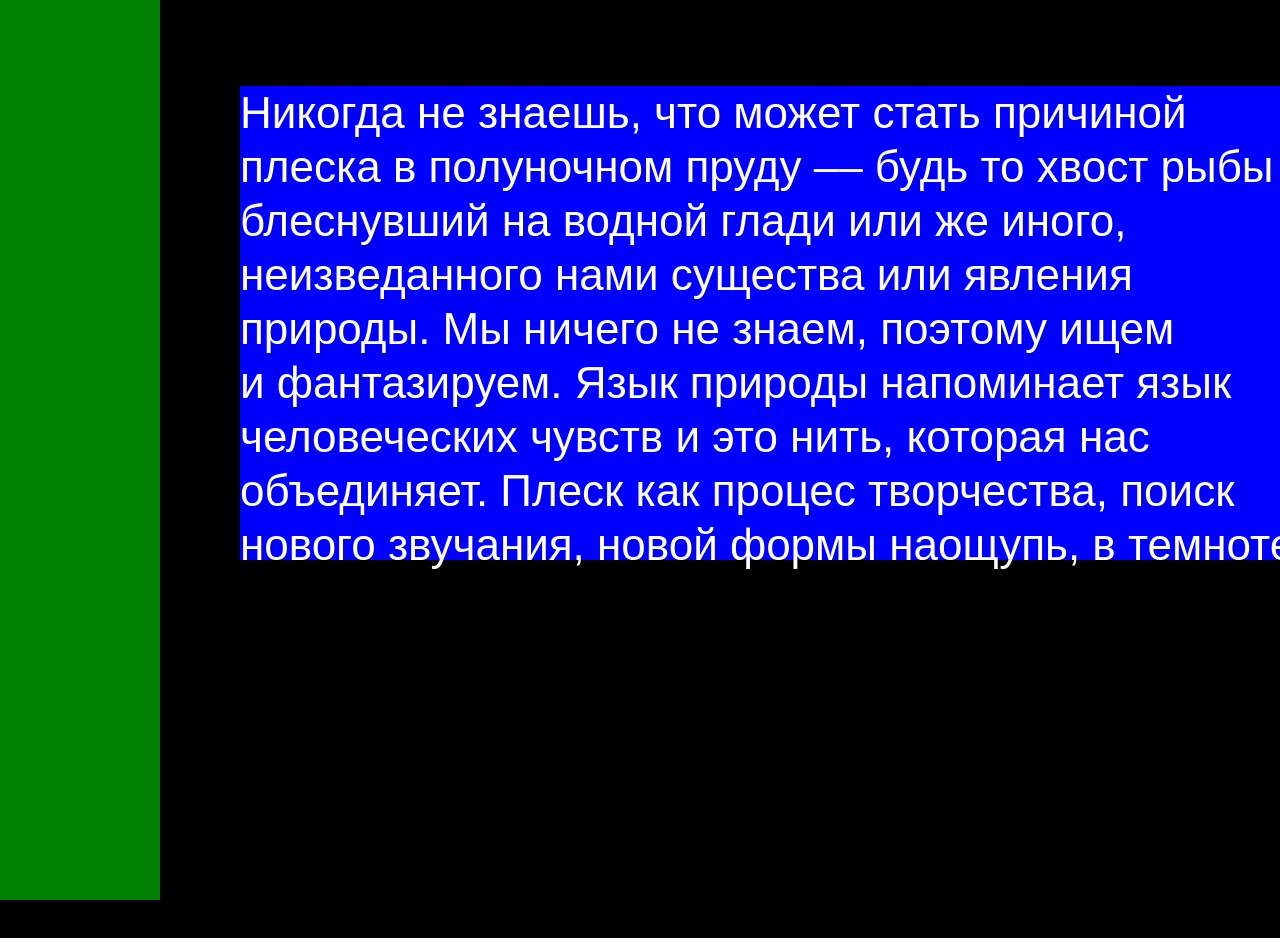
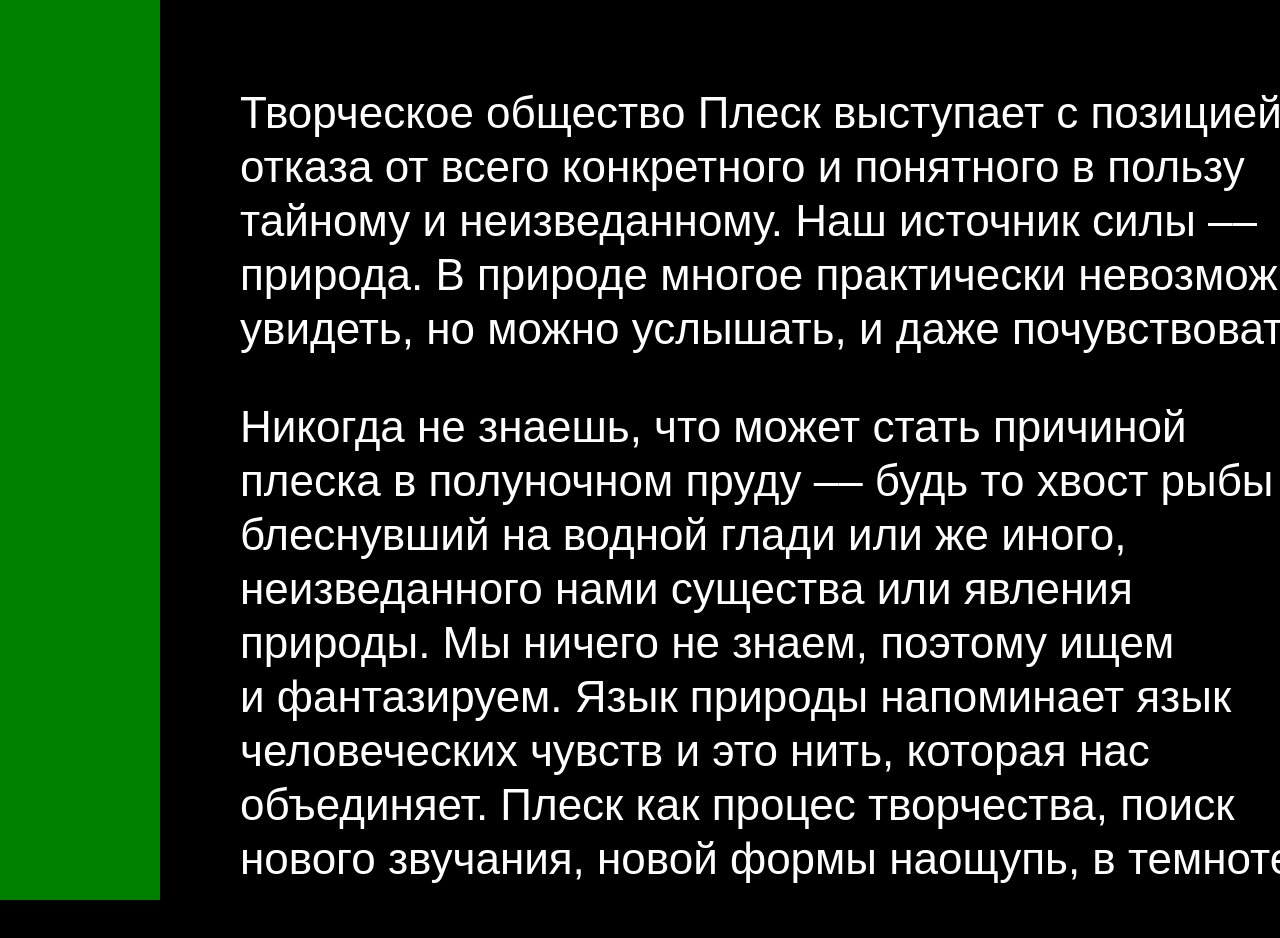
Before and after one commit to simonzlo/plesk_society, a plain HTML site: page about us/about_us.html in a window 1280 px wide. Shown: the top 938 px of the page. Drawn offline with Linux system fonts and the light colour scheme.

Commit message:
Update about_us.html

```diff
--- a/about us/about_us.html
+++ b/about us/about_us.html
@@ -44,7 +44,7 @@
     .text_ab_1 {
       width: 1088px;
       height: 274px;
-      background: blue;
+      /* background: blue; */
       position: absolute;
       top: 86px;
       left: 240px;
@@ -53,9 +53,9 @@
     .text_ab_2 {
       width: 1088px;
       height: 474px;
-      background: blue;
+      /* background: blue; */
       position: absolute;
-      top: 86px;
+      top: 400px;
       left: 240px;
     }
 
```
